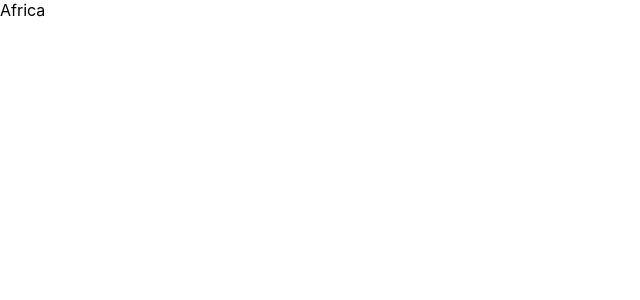
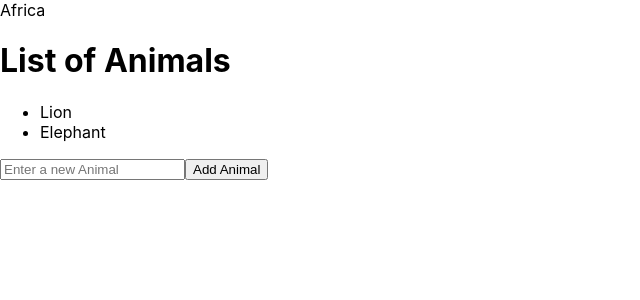
Before and after one commit to KendiN/React-props, a React (Create React App) app: page / in a window 1280 px wide. Shown: the top 300 px of the page, without its empty margins (0-640 px from the left). Built offline with nearby package versions, Linux system fonts and the light colour scheme.

Commit message:
feat: add List component (Question 4)

```diff
--- a/src/App.tsx
+++ b/src/App.tsx
@@ -1,15 +1,15 @@
 import React from "react";
 import './App.css';
+import PropDrilling from "./component/PropDrilling";
+import List from "./component/List";
 import Counter from "./component/Counter";
-import PropDrilling from "./component/PropDrilling";
-import Context from "./component/Context";
-import MyForm from "./component/MyForm";
 
 
 function App() {
   return (
     <div className="center">
     <PropDrilling />
+    <List />
     </div>
   );
 
--- /dev/null
+++ b/src/component/List.tsx
@@ -0,0 +1,35 @@
+import React, { useState } from "react";
+
+const AnimalList = () => {
+    const [newAnimal, setNewAnimal] = useState("");
+    const [Animals, setAnimals] = useState(["Lion", "Elephant"]);
+
+    const handleAddAnimal = () => {
+        if (newAnimal.trim() !== "") {
+            setAnimals([...Animals, newAnimal.trim()]);
+            setNewAnimal("");
+        }
+    };
+
+    return (
+        <div>
+            <h1>List of Animals</h1>
+            <ul>
+                {Animals.map((Animal, index) => (
+                    <li key={index}>{Animal}</li>
+                ))}
+            </ul>
+            <div>
+                <input
+                    type="text"
+                    value={newAnimal}
+                    onChange={(e) => setNewAnimal(e.target.value)}
+                    placeholder="Enter a new Animal"
+                />
+                <button onClick={handleAddAnimal}>Add Animal</button>
+            </div>
+        </div>
+    );
+};
+
+export default AnimalList;
--- a/src/types.d.ts
+++ b/src/types.d.ts
@@ -9,7 +9,7 @@ type WeatherProps = {
 type WeatherContextType = {
     weather: string;
     changeWeather: () => void;
-}
+};
 
 type ContinentProps = {
     continent: string;
```
